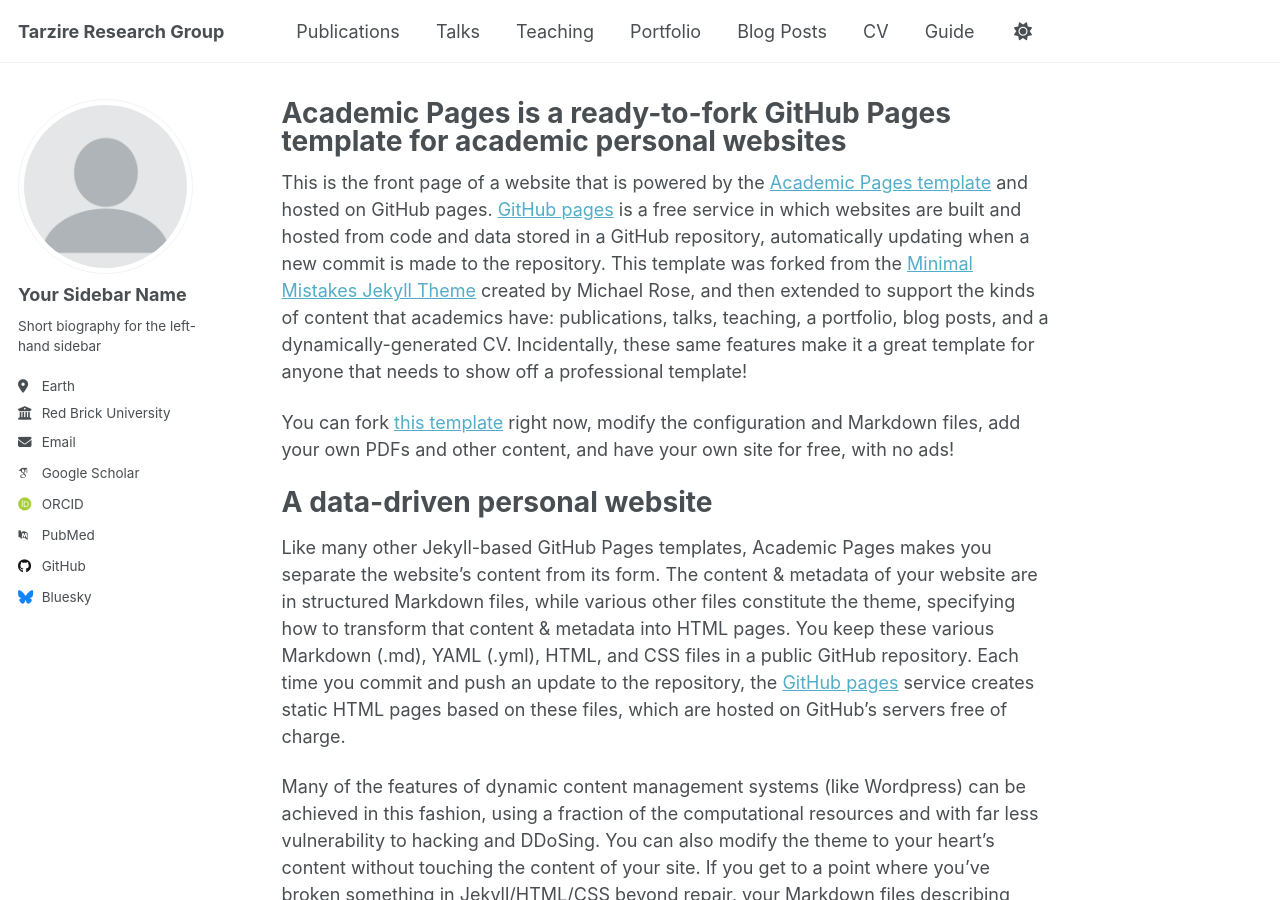
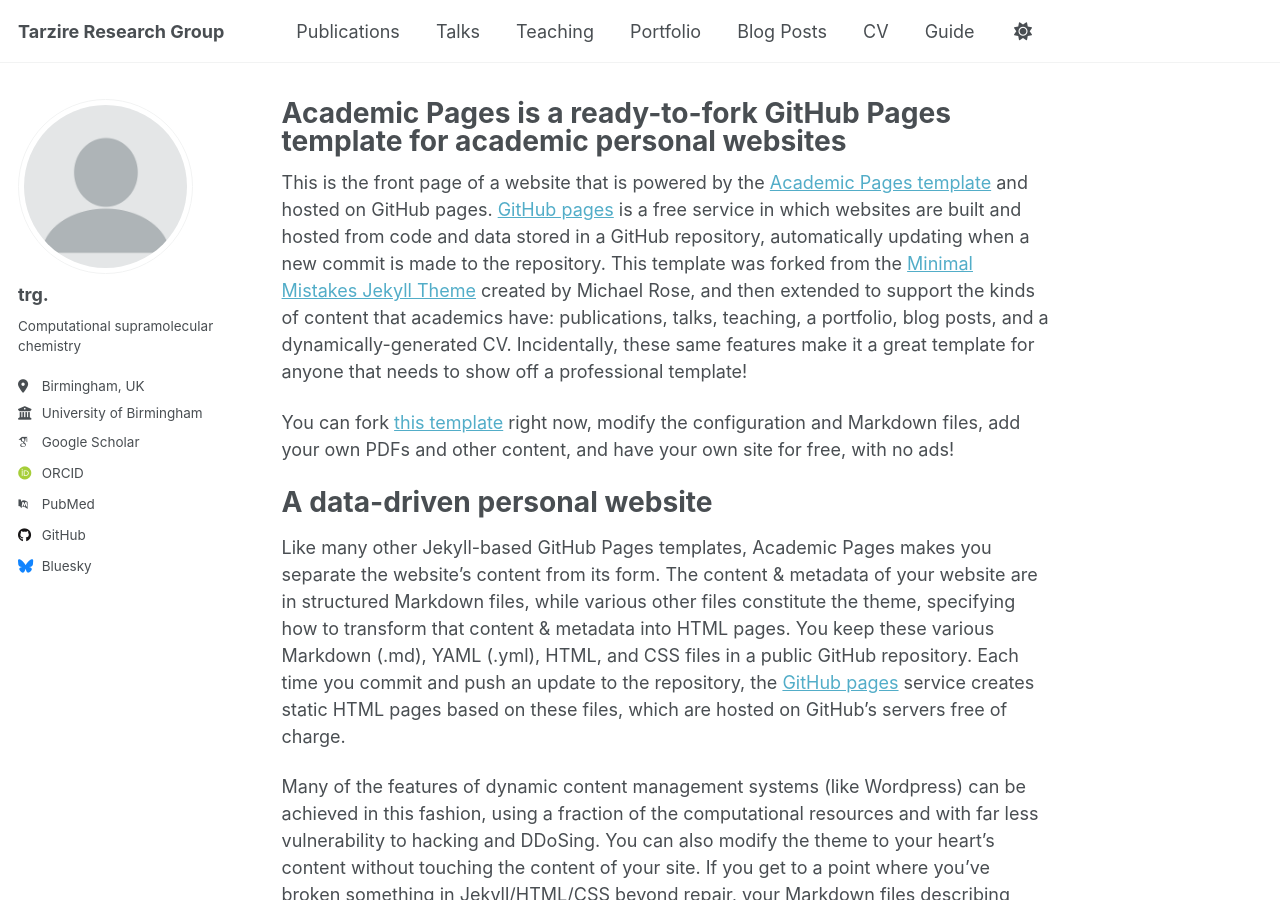
Before and after one commit to TarziaResearchGroup/TarziaResearchGroup.github.io, a Jekyll site: the page built from _pages/about.md, in a window 1280 px wide and 900 px high. Built offline with Jekyll 4.4.1, drawn with Linux system fonts in a browser that asks for light colours; some web fonts are replaced; a script that is not in the unit is left out.

Commit message:
Update _config.yml

```diff
--- a/_config.yml
+++ b/_config.yml
@@ -23,13 +23,13 @@ repository               : "TarziaResearchGroup/TarziaResearchGroup.github.io"
 author:
   # Biographic information
   avatar           : "profile.png"
-  name             : "Your Sidebar Name"
+  name             : "trg."
   pronouns         : # example: "she/her"
-  bio              : "Short biography for the left-hand sidebar"
-  location         : "Earth"
-  employer         : "Red Brick University"
+  bio              : "Computational supramolecular chemistry"
+  location         : "Birmingham, UK"
+  employer         : "University of Birmingham"
   uri              : # URL
-  email            : "none@example.org"
+  email            :
 
   # Academic websites
   academia         : # URL
```
